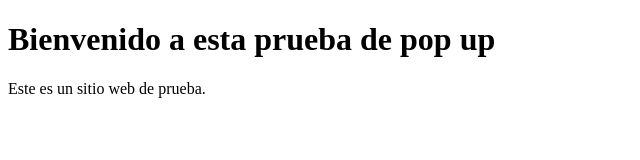
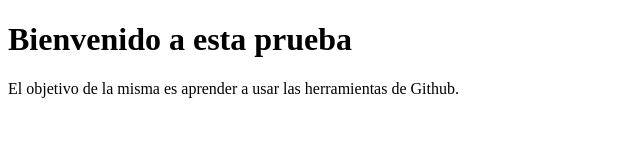
Before and after one commit to Gabrielas82/Gabrielas82.github.io, a plain HTML site: page index.html in a window 1280 px wide. Shown: the whole page, without its empty margins (0-640 px from the left). Drawn offline with Linux system fonts and the light colour scheme.

Commit message:
Update index.html

```diff
--- a/index.html
+++ b/index.html
@@ -6,7 +6,7 @@
     <title>Mi Sitio Web</title>
 </head>
 <body>
-    <h1>Bienvenido a esta prueba de pop up</h1>
-    <p>Este es un sitio web de prueba.</p>
+    <h1>Bienvenido a esta prueba</h1>
+    <p>El objetivo de la misma es aprender a usar las herramientas de Github.</p>
 </body>
 </html>
```
